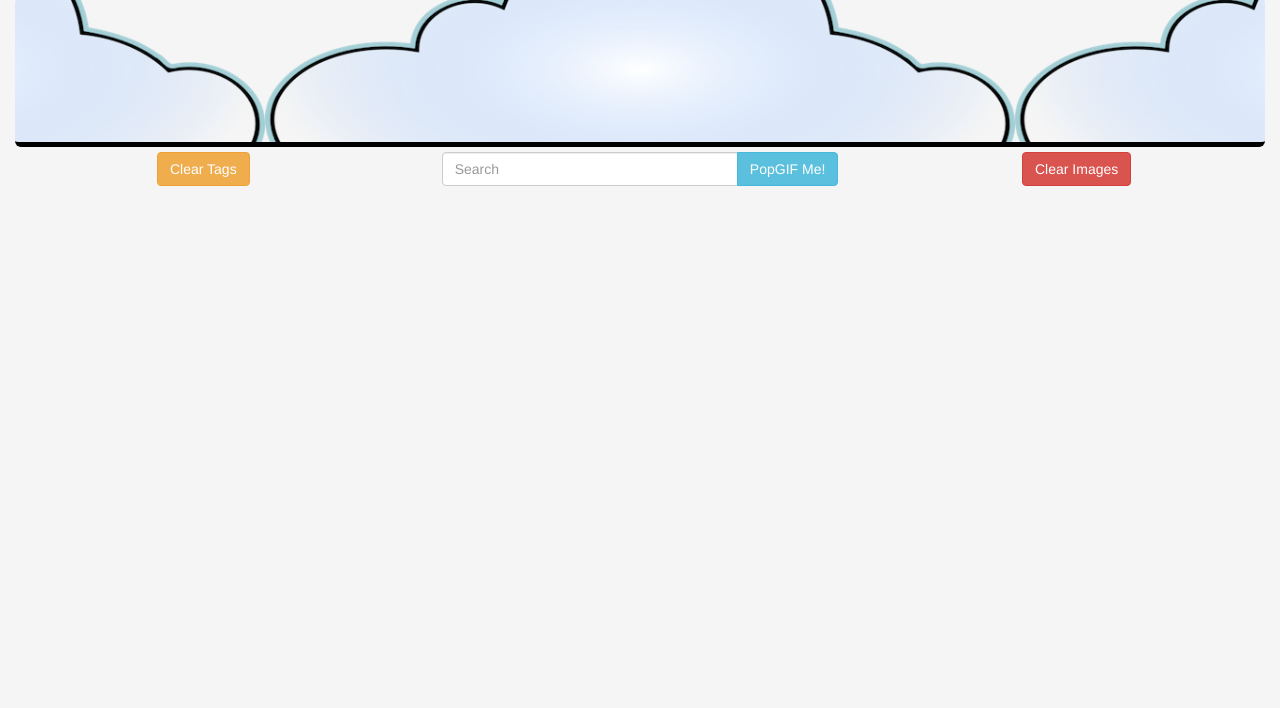
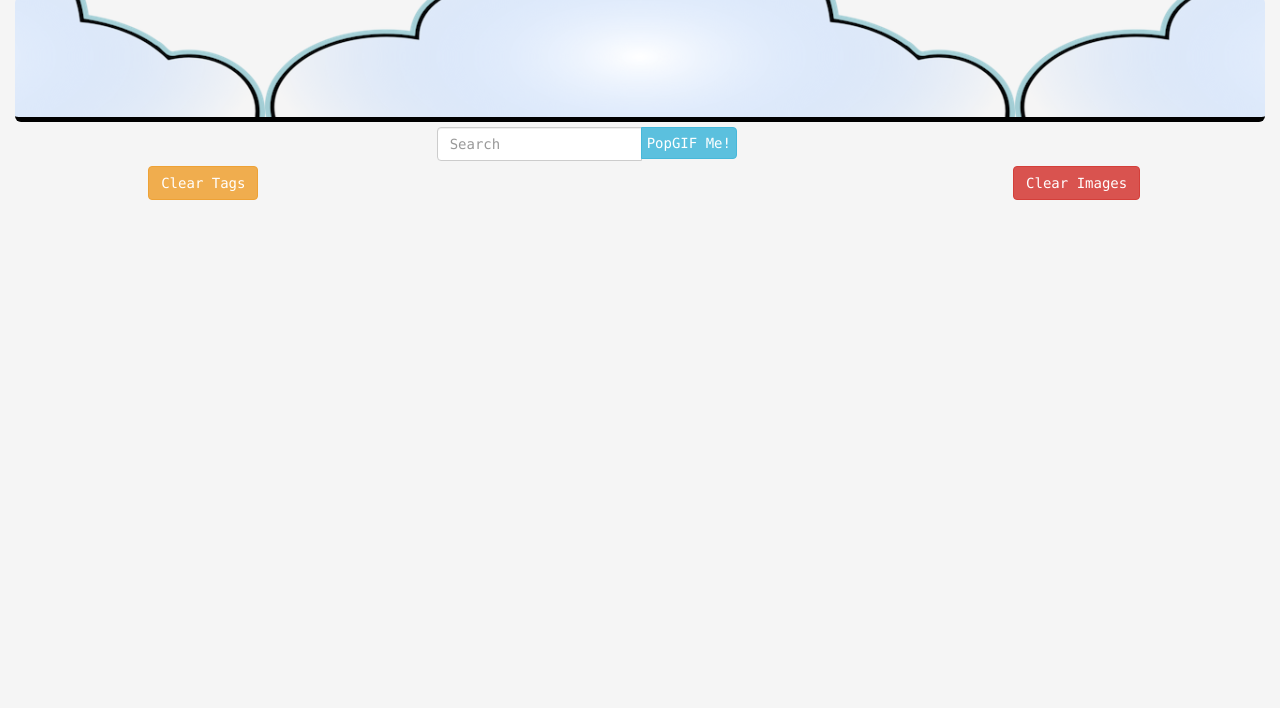
Before and after one commit to identipop/PopGIF, a plain HTML site: page index.html in a window 1280 px wide. Shown: the part 92-800 px from the top of the page. Drawn offline with nearby package versions, Linux system fonts and the light colour scheme.

Commit message:
colorful

```diff
--- a/assets/css/style.css
+++ b/assets/css/style.css
@@ -4,7 +4,7 @@
     background-repeat: repeat;
     background-position: center;
     background-size: 60%;
-    height: 150px;
+    height: 125px;
     overflow-x: scroll;
     margin-top: 0px;
     margin-bottom: 0px;
@@ -21,6 +21,9 @@ h1{
     margin-bottom: 0px;
     color: white !important;
     padding-bottom: 5px;
+    font-weight: bold;
+
+
 }
 
 small{
@@ -35,17 +38,22 @@ small{
 
 body{
     background-color: whitesmoke;
+    font-family: 'Menlo', sans-serif;
+    font-size: 9px;
 }
 
 .search{
     background-color: transparent;
-    margin: 5px;
+    margin-top: 5px;
    min-width: 200px;
    clear: both;
+   text-align: center;
+
+
+}
 
 
 
-}
 .gifsDiv{
     display: inline-block;
     margin: 5px;
@@ -60,6 +68,13 @@ body{
     margin: 2px;
 }
 
-#clearImages, #clearTags {
+#clearImages, #clearTags, .tags{
     margin-top: 5px;
+    font-size: 14px;
+
 }
+
+#gifMe{
+    padding: 5px 5px;
+
+}
--- a/index.html
+++ b/index.html
@@ -9,6 +9,7 @@
         crossorigin="anonymous"></script>
     <link rel="stylesheet" href="https://maxcdn.bootstrapcdn.com/bootstrap/3.3.7/css/bootstrap.min.css" integrity="sha384-BVYiiSIFeK1dGmJRAkycuHAHRg32OmUcww7on3RYdg4Va+PmSTsz/K68vbdEjh4u"
         crossorigin="anonymous">
+        <link href="https://fonts.googleapis.com/css?family=Concert+One|Press+Start+2P" rel="stylesheet">
     <link rel="stylesheet" type="text/css" href="assets/css/style.css">
     <title>PopGIF</title>
 </head>
@@ -29,23 +30,31 @@
         </div>
         <div class="row">
             <div class="row row-flex row-flex-wrap">
-                <div class="col-xs-4">
-                    <button class="btn btn-warning btn center-block" id="clearTags" type="button">Clear Tags</button>
-                </div>
-                <div class="col-xs-4">
-
+                <div class="col-sm-4 col-xs-2"></div>
+                <div class="col-xs-8 col-sm-4">
                     <div class="input-group search">
                         <input type="text" class="form-control" id="tagInput" placeholder="Search">
-                        <span class="input-group-btn">
+                        <span class="input-group-btn center-block">
                             <button class="btn btn-info" id="gifMe" type="button">PopGIF Me!</button>
                         </span>
                     </div>
                 </div>
-                <div class="col-xs-4">
-                    <button class="btn btn-danger center-block" id="clearImages" type="button">Clear Images</button>
+                <div class="col-sm-4 col-xs-2"></div>
+            </div>
+            <div class="row row-flex row-flex-wrap">
+                    <div class="col-xs-4">
+                            <button class="btn btn-warning center-block" id="clearTags" type="button">Clear Tags</button>
+
+                    </div>
+                    <div class="col-xs-4">
+
+                        </div>
+
+                    <div class="col-xs-4">
+                            <button class="btn btn-danger center-block " id="clearImages" type="button">Clear Images</button>
+                    </div>
+
                 </div>
-                <div class="col-xs-4"></div>
-            </div>
         </div>
         <div class="row row-flex row-flex-wrap">
             <div class="gifWrap"> </div>
```
